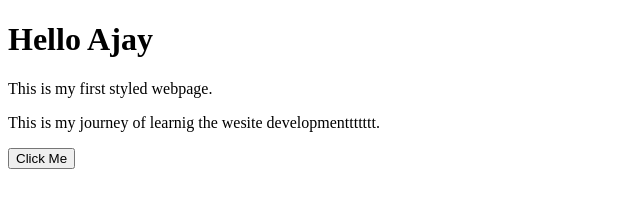
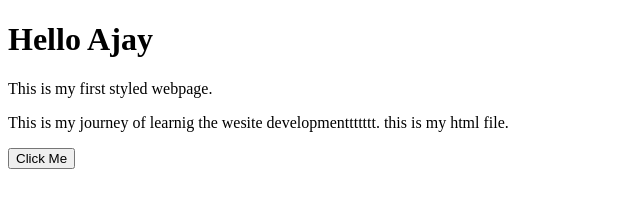
Before and after one commit to AjaySawant2025/demo, a plain HTML site: page index.html in a window 1280 px wide. Shown: the whole page, without its empty margins (0-640 px from the left). Drawn offline with Linux system fonts and the light colour scheme.

Commit message:
Update index.html

```diff
--- a/index.html
+++ b/index.html
@@ -8,7 +8,8 @@
 
     <h1>Hello Ajay</h1>
     <p>This is my first styled webpage.</p>
-    <p>This is my journey of learnig the wesite developmenttttttt.</p>
+    <p>This is my journey of learnig the wesite developmenttttttt.
+    this is my html file.</p>
 
     <button>Click Me</button>
 
```
